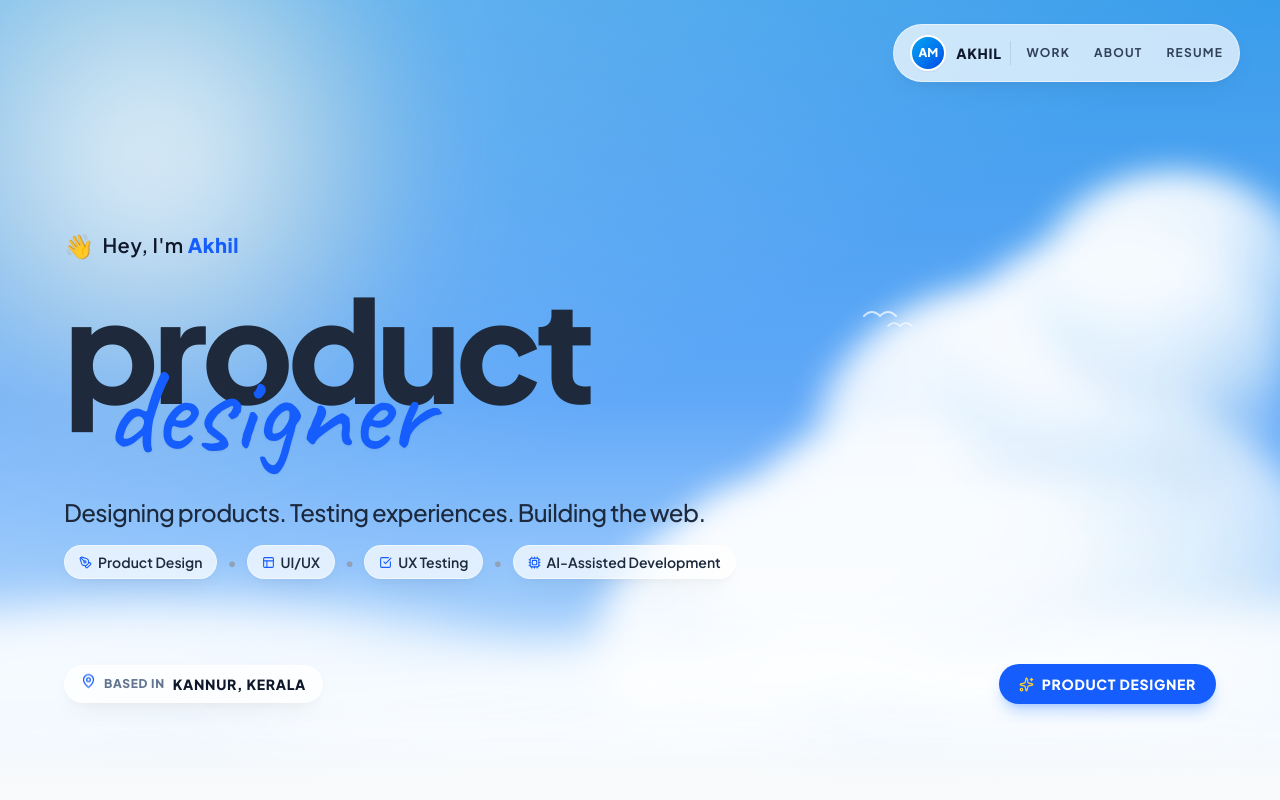
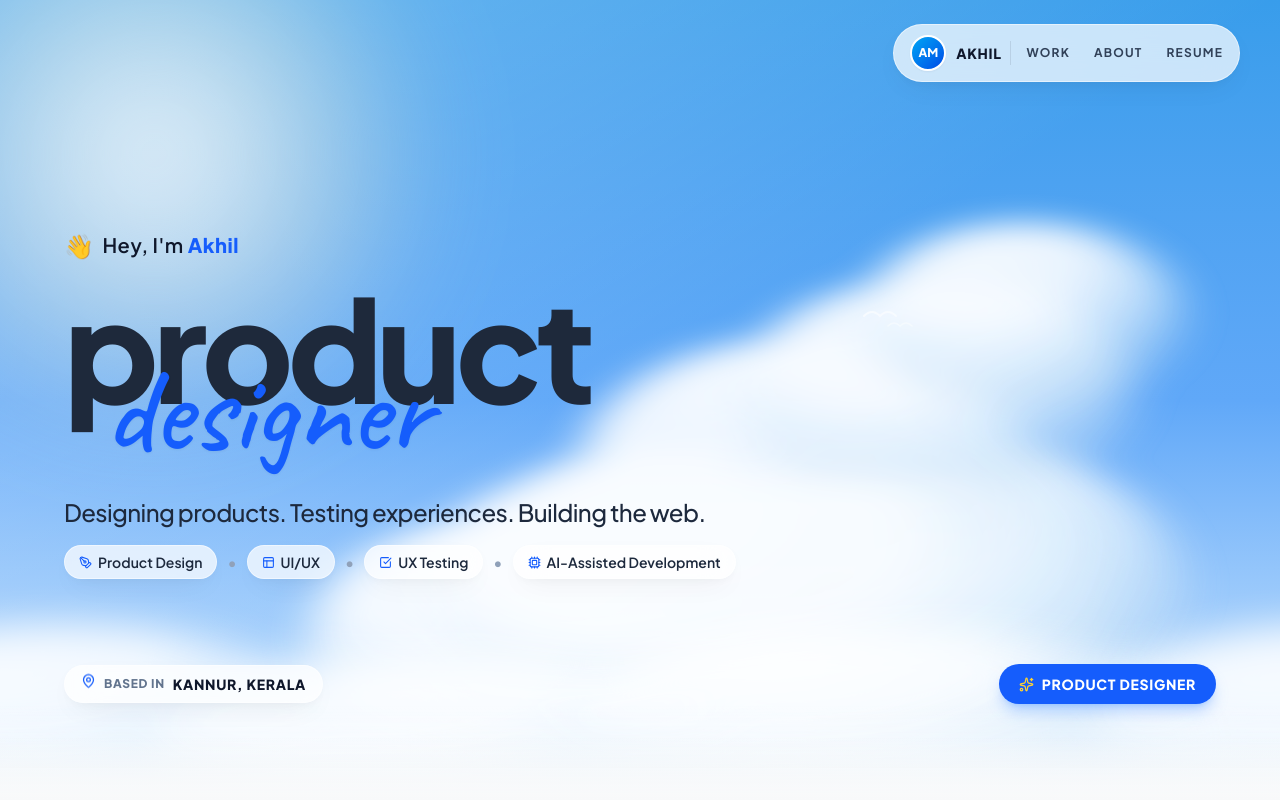
Before and after one commit to Akhilm035/Ak_portfolio, a React (Vite) app: page / in a window 1280 px wide. Shown: the top 800 px of the page. Built offline with nearby package versions, Linux system fonts and the light colour scheme.

Commit message:
feat: reduce cloud size and configure seamless double-width right-to-left loop

```diff
--- a/src/components/CloudLayer.jsx
+++ b/src/components/CloudLayer.jsx
@@ -3,7 +3,7 @@ import React from 'react';
 export default function CloudLayer() {
   return (
     <div className="absolute inset-0 overflow-hidden pointer-events-none select-none z-0">
-      {/* SVG Definitions for Realistic Volumetric Cloud Gradients */}
+      {/* SVG Definitions for Gradients and Blurs */}
       <svg className="absolute w-0 h-0 pointer-events-none" aria-hidden="true">
         <defs>
           <radialGradient id="sun-cumulus-light" cx="35%" cy="20%" r="75%">
@@ -13,18 +13,12 @@ export default function CloudLayer() {
             <stop offset="100%" stopColor="#cde4f7" stopOpacity="0.4" />
           </radialGradient>
 
-          <radialGradient id="soft-wispy-light" cx="50%" cy="30%" r="65%">
-            <stop offset="0%" stopColor="#ffffff" stopOpacity="0.85" />
-            <stop offset="70%" stopColor="#f0f7ff" stopOpacity="0.5" />
-            <stop offset="100%" stopColor="#d9ebfc" stopOpacity="0.1" />
-          </radialGradient>
-
           <filter id="cloud-gaussian-blur" x="-20%" y="-20%" width="140%" height="140%">
-            <feGaussianBlur stdDeviation="18" />
+            <feGaussianBlur stdDeviation="16" />
           </filter>
 
           <filter id="horizon-gaussian-blur" x="-20%" y="-20%" width="140%" height="140%">
-            <feGaussianBlur stdDeviation="28" />
+            <feGaussianBlur stdDeviation="24" />
           </filter>
         </defs>
       </svg>
@@ -33,7 +27,7 @@ export default function CloudLayer() {
       <div className="absolute -top-24 -left-24 w-[500px] h-[500px] rounded-full bg-radial from-white via-amber-100/35 to-transparent blur-3xl opacity-95 pointer-events-none z-0"></div>
       <div className="absolute top-0 left-0 w-full h-full bg-gradient-to-br from-white/30 via-transparent to-transparent pointer-events-none z-0"></div>
 
-      {/* 2. Flying Birds Silhouette Accent (Matching Reference Screenshot) */}
+      {/* 2. Flying Birds Silhouette Accent */}
       <div className="absolute top-[38%] right-[28%] z-10 opacity-70">
         <svg width="60" height="35" viewBox="0 0 60 35" fill="none" xmlns="http://www.w3.org/2000/svg">
           <path d="M 2 12 Q 10 4 18 12 Q 26 4 34 12" stroke="white" strokeWidth="2" strokeLinecap="round" />
@@ -41,31 +35,64 @@ export default function CloudLayer() {
         </svg>
       </div>
 
-      {/* 3. Layer 1: Towering Right Cumulus Cloud Wall (Animated Layer) */}
-      <div className="absolute -right-[6%] sm:-right-[3%] bottom-0 w-[550px] sm:w-[700px] lg:w-[880px] h-[85%] opacity-95 animate-cloud-float pointer-events-none z-10 overflow-visible">
+      {/*
+        3. Layer 1: Towering Right Cumulus Cloud Wall (Seamless Right-to-Left Loop)
+        Container is w-[200%] with two w-1/2 cloned halves. Cloud billow size reduced by ~20%.
+      */}
+      <div className="absolute right-0 bottom-0 w-[200%] h-[85%] opacity-95 animate-cloud-float pointer-events-none z-10 overflow-visible flex">
+        <div className="w-1/2 h-full relative overflow-visible">
           <svg className="w-full h-full overflow-visible" viewBox="0 0 880 800" fill="none" preserveAspectRatio="none">
             <g filter="url(#cloud-gaussian-blur)" fill="url(#sun-cumulus-light)">
-            {/* Towering Fluffy Cloud Billows */}
-            <circle cx="680" cy="550" r="230" />
-            <circle cx="600" cy="390" r="200" />
-            <circle cx="700" cy="300" r="170" />
-            <circle cx="760" cy="200" r="140" />
-            <circle cx="480" cy="520" r="170" />
-            <circle cx="370" cy="630" r="190" />
-            <rect x="250" y="420" width="580" height="360" rx="110" />
+              {/* Towering Fluffy Cloud Billows (Reduced Radius for Compactness) */}
+              <circle cx="680" cy="550" r="180" />
+              <circle cx="600" cy="410" r="155" />
+              <circle cx="690" cy="320" r="135" />
+              <circle cx="750" cy="230" r="110" />
+              <circle cx="500" cy="520" r="135" />
+              <circle cx="410" cy="610" r="150" />
+              <rect x="350" y="420" width="460" height="360" rx="90" />
             </g>
           </svg>
         </div>
+        <div className="w-1/2 h-full relative overflow-visible">
+          <svg className="w-full h-full overflow-visible" viewBox="0 0 880 800" fill="none" preserveAspectRatio="none">
+            <g filter="url(#cloud-gaussian-blur)" fill="url(#sun-cumulus-light)">
+              {/* Cloned Towering Fluffy Cloud Billows */}
+              <circle cx="680" cy="550" r="180" />
+              <circle cx="600" cy="410" r="155" />
+              <circle cx="690" cy="320" r="135" />
+              <circle cx="750" cy="230" r="110" />
+              <circle cx="500" cy="520" r="135" />
+              <circle cx="410" cy="610" r="150" />
+              <rect x="350" y="420" width="460" height="360" rx="90" />
+            </g>
+          </svg>
+        </div>
+      </div>
 
-      {/* 4. Layer 2: Horizon Soft Cloud Sea (Animated Layer) */}
-      <div className="absolute bottom-0 left-0 w-[150%] h-[48%] opacity-90 animate-cloud-drift pointer-events-none z-10 overflow-visible">
+      {/*
+        4. Layer 2: Horizon Soft Cloud Sea (Seamless Right-to-Left Loop)
+        Container is w-[200%] with two w-1/2 cloned halves.
+      */}
+      <div className="absolute bottom-0 left-0 w-[200%] h-[48%] opacity-90 animate-cloud-drift pointer-events-none z-10 overflow-visible flex">
+        <div className="w-1/2 h-full relative overflow-visible">
           <svg className="w-full h-full overflow-visible" viewBox="0 0 1500 480" fill="none" preserveAspectRatio="none">
             <g filter="url(#horizon-gaussian-blur)" fill="url(#sun-cumulus-light)">
-            <ellipse cx="200" cy="380" rx="360" ry="150" />
-            <ellipse cx="650" cy="410" rx="420" ry="140" />
-            <ellipse cx="1150" cy="390" rx="450" ry="160" />
+              <ellipse cx="200" cy="380" rx="300" ry="120" />
+              <ellipse cx="650" cy="410" rx="350" ry="115" />
+              <ellipse cx="1150" cy="390" rx="380" ry="130" />
             </g>
           </svg>
+        </div>
+        <div className="w-1/2 h-full relative overflow-visible">
+          <svg className="w-full h-full overflow-visible" viewBox="0 0 1500 480" fill="none" preserveAspectRatio="none">
+            <g filter="url(#horizon-gaussian-blur)" fill="url(#sun-cumulus-light)">
+              <ellipse cx="200" cy="380" rx="300" ry="120" />
+              <ellipse cx="650" cy="410" rx="350" ry="115" />
+              <ellipse cx="1150" cy="390" rx="380" ry="130" />
+            </g>
+          </svg>
+        </div>
       </div>
 
       {/* 5. Soft Bottom Transition Gradient to off-white section below */}
```
Lines whose indentation alone changed are shown as unchanged.
